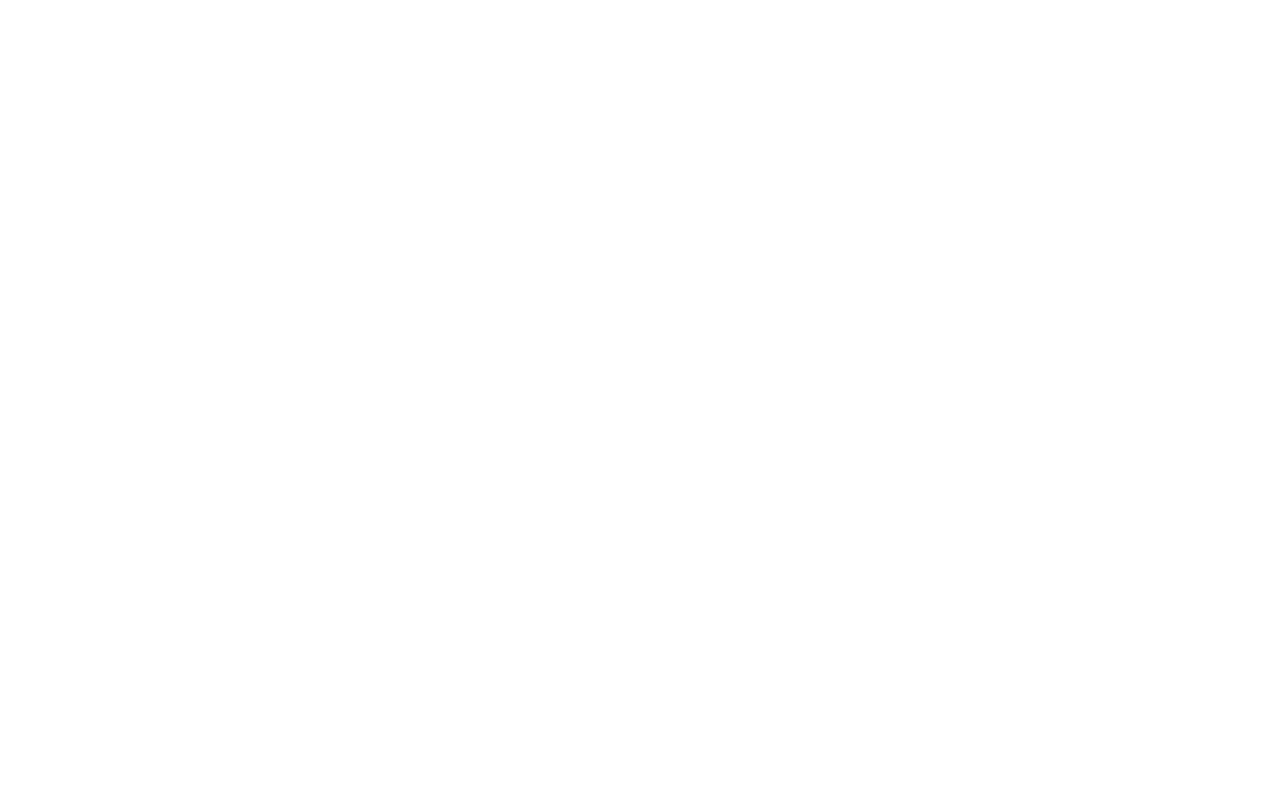
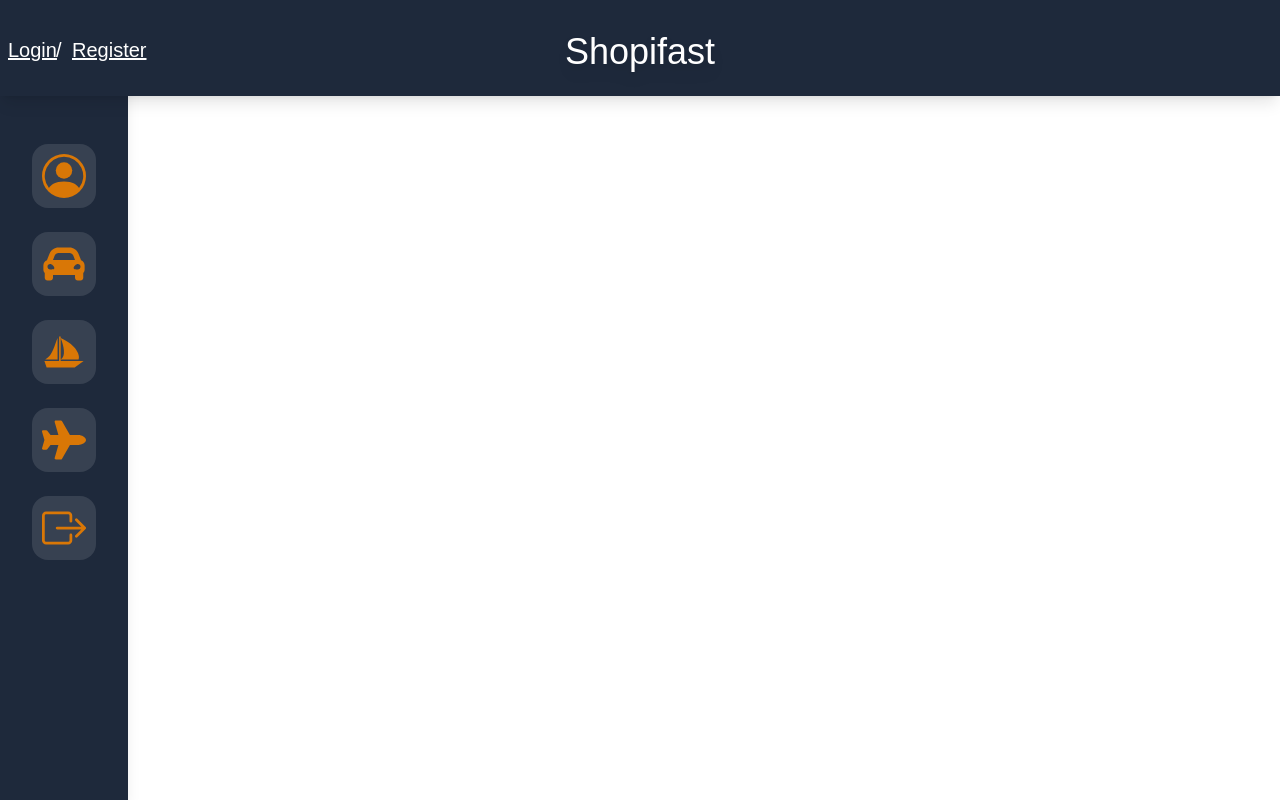
Before and after one commit to Peperito/e-commerce-project, a React (Create React App) app in the folder frontend/: page /register in a window 1280 px wide. Before the commit this address had no page. Built offline with nearby package versions, Linux system fonts and the light colour scheme.

Commit message:
"Small improvements to frontEnd"

```diff
--- a/frontend/src/App.js
+++ b/frontend/src/App.js
@@ -1,10 +1,10 @@
 import './App.css';
-import SideBar from './components/SideBar';
+import WelcomePage from './routes/WelcomePage';
 
 function App() {
   return (
-    <div className="flex">
-    <SideBar />
+    <div>
+      <WelcomePage />
   </div>
   );
 }
--- a/frontend/src/api/users.js
+++ b/frontend/src/api/users.js
@@ -54,7 +54,7 @@
     localStorage.clear();
     const data = JSON.stringify(response.data);
     window.location.replace("https://localhost:3000");
-    return window.alert(data);
+    return data;
 
   } catch (error) {
     window.alert(error);
--- a/frontend/src/components/Login.js
+++ b/frontend/src/components/Login.js
@@ -1,6 +1,7 @@
 import React, { useState } from "react";
 import { login } from "../api/users";
 import SideBar from "./SideBar";
+import LogoBar from "./LogoBar";
 
 
 export const Login = () => {
@@ -18,14 +19,15 @@
 
  return (
     <div>
+    <LogoBar/>
     <SideBar/>
-    <div className="md:flex md:w-screen md:items-center md:justify-center mb-6">
+    <div className="md:flex md:w-screen md:items-center md:justify-center mb-6 mt-36">
         <form className="bg-white shadow-md rounded px-8 pt-6 pb-8" >
             <div className="mb-4">
             <label className="block text-gray-700 text-sm font-bold mb-2" htmlFor="username">
             Username
             </label>
-            <input className="shadow appearance-none border rounded w-full py-2 px-3 text-gray-700 leading-tight focus:outline-none focus:shadow-outline"
+            <input className="shadow appearance-none border-2 rounded w-full py-2 px-3 text-gray-700 leading-tight focus:outline-none focus:shadow-outline"
                 value={formState.username}
                 onChange={handleChange}
                 name="username"
@@ -54,7 +56,7 @@
             >
              Sign In
             </button>
-            <a className="inline-block align-baseline font-bold text-sm text-slate-700 hover:text-slate-800" href="#">
+            <a className="inline-block align-baseline font-bold text-sm text-slate-700 hover:text-slate-800" href="/">
              Forgot Password?
             </a>
             </div>
--- /dev/null
+++ b/frontend/src/components/LogoBar.js
@@ -0,0 +1,17 @@
+import React from "react";
+import { Link } from "react-router-dom";
+
+const LogoBar = () => {
+
+    return (
+        <div className ="fixed inline-block top-0  h-24 w-screen bg-slate-800 text-white shadow-lg z-20">
+            <h1 className="z-40 font-oswald text-center pt-8 text-4xl drop-shadow-lg"> Shopifast </h1>
+
+            <Link to="/login"><h2 className="fixed z-30 font-oswald text-xl underline hover:text-slate-600 pl-2 top-9">Login</h2></Link>
+            <h2 className="fixed z-30 font-oswald text-xl left-14 top-9"> / </h2>
+            <Link to="/register"><h2 className="fixed z-30 font-oswald text-xl underline hover:text-slate-600 pl-2 left-16 top-9">Register</h2></Link>
+        </div>
+    )
+}
+
+export default LogoBar;
--- /dev/null
+++ b/frontend/src/components/Register.js
@@ -0,0 +1,28 @@
+import React, { useState } from "react";
+import SideBar from "./SideBar";
+import LogoBar from "./LogoBar";
+
+export const Register = () => {
+
+    const [formState, setFormState] = useState({});
+
+    const handleChange = ({ target }) => {
+       const { name, value } = target;
+       setFormState((prev) => ({
+           ...prev,
+           [name]: value
+       }));
+    };
+
+    return(
+        <main>
+            <SideBar />
+            <LogoBar/>
+            <form class="">
+
+            </form>
+        </main>
+    )
+}
+
+export default Register
--- a/frontend/src/components/SideBar.js
+++ b/frontend/src/components/SideBar.js
@@ -1,4 +1,6 @@
 import { BsPersonCircle, BsBoxArrowRight } from "react-icons/bs";
+import { FaCarAlt, FaPlane } from "react-icons/fa";
+import { GiSailboat } from "react-icons/gi";
 import React, { useEffect, useState } from "react";
 import { Link } from "react-router-dom";
 import { logout } from "../api/users";
@@ -27,8 +29,11 @@
 
     return (
     <div className="fixed top-0 left-0 h-screen w-32 flex flex-col bg-slate-800 text-white shadow-lg">
-        <Link to={value}><SideBarIcon icon={ < BsPersonCircle size="60" />} tooltipText="Access your account here" /></Link>
-        <div onClick={handleLogout} ><SideBarIcon icon={ < BsBoxArrowRight size="60" />} tooltipText="Exit your account here" /></div>
+        <Link to={value}><SideBarIcon icon={ < BsPersonCircle size="44" />} tooltipText="Access your account here" /></Link>
+        <SideBarIcon icon={ < FaCarAlt size="44" />} tooltipText="Check out our cars" />
+        <SideBarIcon icon={ < GiSailboat size="44" />} tooltipText="Check out our Boats" />
+        <SideBarIcon icon={ < FaPlane size="44" />} tooltipText="Check out our Planes" />
+        <div onClick={handleLogout} ><SideBarIcon icon={ < BsBoxArrowRight size="44" />} tooltipText="Exit your account here" /></div>
     </div>
     )
 }
--- a/frontend/src/index.css
+++ b/frontend/src/index.css
@@ -6,10 +6,10 @@
 @layer components {
 	.sidebar-icon{
 		@apply relative flex items-center justify-center
-		h-20 w-20 mt-2 mb-2 mx-auto
+		h-16 w-16 mb-2 mx-auto top-32 mt-4
     bg-gray-700 text-amber-600
     hover:bg-amber-800
-    rounded-3xl hover:rounded-xl
+    rounded-2xl hover:rounded-xl
     transition-all duration-100 ease-linear
     cursor-pointer;
 	}
--- a/frontend/src/index.js
+++ b/frontend/src/index.js
@@ -4,6 +4,7 @@
 import App from './App';
 import Profile from "./routes/Profile";
 import Login from './components/Login';
+import Register from './components/Register';
 import reportWebVitals from './reportWebVitals';
 import {
   BrowserRouter,
@@ -19,6 +20,7 @@
       <Route path="/" element={<App />} />
       <Route path="profile" element={<Profile />} />
       <Route path="login" element={<Login />} />
+      <Route path="register" element={<Register />} />
     </Routes>
     </BrowserRouter>
   </React.StrictMode>
--- a/frontend/src/routes/Profile.js
+++ b/frontend/src/routes/Profile.js
@@ -1,4 +1,5 @@
 import SideBar from "../components/SideBar";
+import LogoBar from "../components/LogoBar";
 import React, { useState, useEffect } from "react";
 import { API_ENDPOINT } from "../api/index";
 import axios from "axios";
@@ -40,9 +41,10 @@
     return (
     <main>
       <SideBar />
+      <LogoBar />
       <div>
         <div className="text-center font-bold">
-            <h2 className="pt-12">Username: {username}</h2>
+            <h2 className="pt-36">Username: {username}</h2>
             <h2 className="pt-12">first name: {firstName}</h2>
             <h2 className="pt-12" >last Name: {lastName}</h2>
             <h2 className="pt-12" >email: {email}</h2>
--- a/frontend/src/routes/WelcomePage.js
+++ b/frontend/src/routes/WelcomePage.js
@@ -1 +1,15 @@
 import React from "react";
+import SideBar from "../components/SideBar";
+import LogoBar from "../components/LogoBar";
+
+export const WelcomePage = () => {
+
+    return(
+        <main>
+            <SideBar />
+            <LogoBar />
+        </main>
+    )
+}
+
+export default WelcomePage;
```
